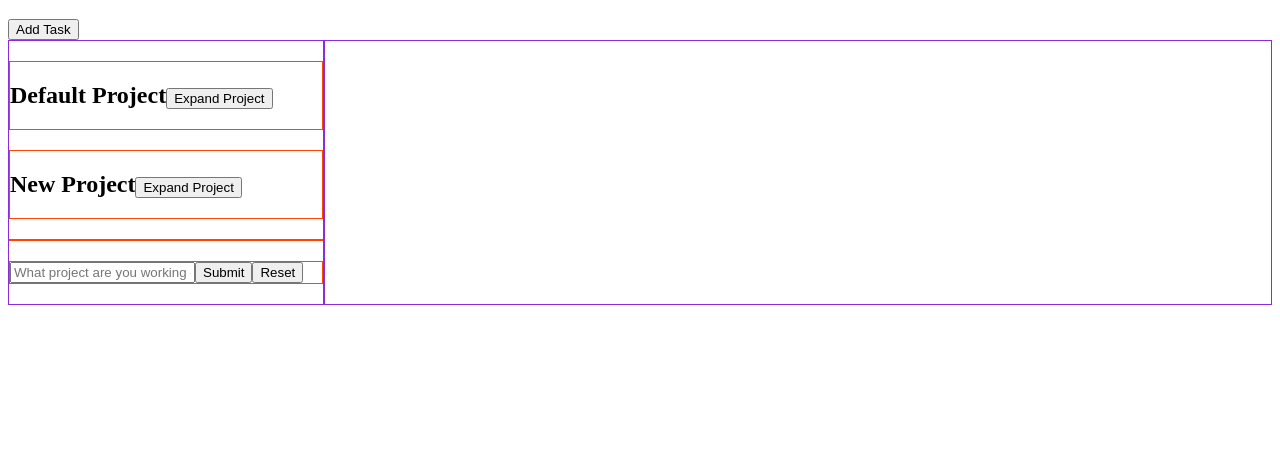
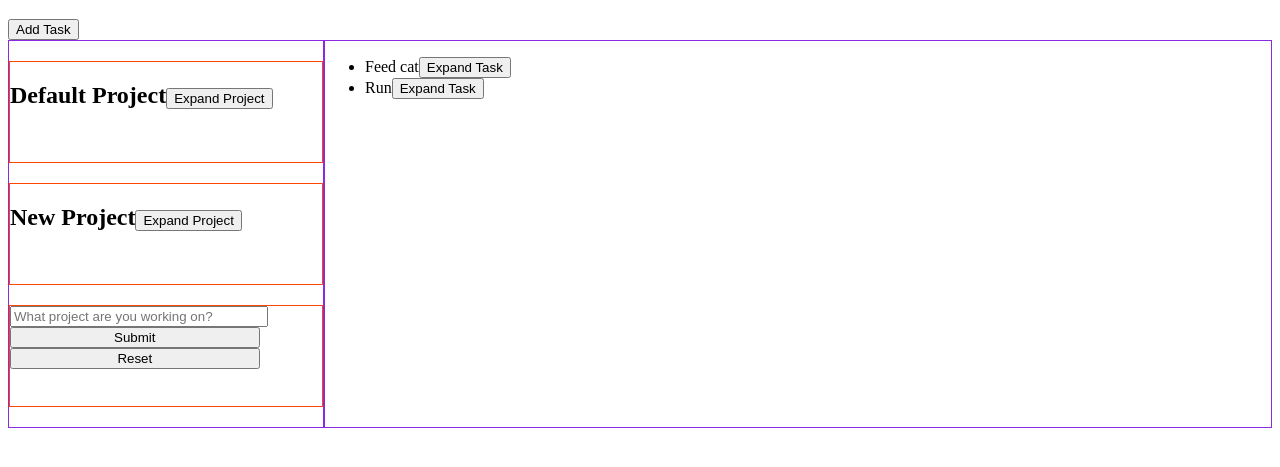
Before and after one commit to abdelghani-moussaid/todo-list, a website built with webpack: page src/index.html in a window 1280 px wide. Both pictures are taken after a click on the button "Add Project". Shown: the part 61-528 px from the top of the page. Built offline with nearby package versions, Linux system fonts and the light colour scheme.

Commit message:
display default project's

```diff
--- a/src/modules/display.js
+++ b/src/modules/display.js
@@ -1,5 +1,5 @@
 
-import Project from './project.js';
+// import Project from './project.js';
 import ProjectList from './defaults.js';
 
 const projectList = ProjectList();
@@ -41,7 +41,7 @@ export default function display () {
         });
     });
     const btnItem = document.createElement("div");
-    btnItem.classList.add("btn-item");
+    btnItem.id = "btn-item";
     const addProjectBtn = document.createElement("button");
     addProjectBtn.id = "project-add";
     addProjectBtn.textContent = "Add Project";
@@ -55,49 +55,10 @@ export default function display () {
     content.appendChild(taskDiv);
     container.appendChild(content);
     addProject();
-}
-
-
-function addProject() {
-    const projectListDiv = document.querySelector("#project-list");
-    const addProjectBtn = document.querySelector("#project-add");
-
-    addProjectBtn.addEventListener('click', (e) => {
-        addProjectBtn.style.display = "none";
-        const projectItem = document.createElement("div");
-        projectItem.classList.add("project-item");
-        const form = document.createElement("form");
-        const projectTitle = document.createElement("input");
-        projectTitle.id= "project-title";
-        projectTitle.setAttribute("placeholder", "What project are you working on? ");
-        projectTitle.required = true;
-        const submit = document.createElement("input");
-        submit.setAttribute("type", "submit");
-        const cancel = document.createElement("input");
-        cancel.setAttribute("type", "reset");
-        form.appendChild(projectTitle);
-        form.appendChild(submit);
-        form.appendChild(cancel);
-        projectItem.appendChild(form);
-        projectListDiv.appendChild(projectItem);
-        form.addEventListener("submit", (e) => {
-            e.preventDefault();
-            const project = Project(projectTitle.value);
-            projectList.addProject(project);
-            display(projectList);
-        });
-        document.onclick = function(e){
-            if(e.target !== projectTitle && e.target !== addProjectBtn){
-              //element clicked wasn't the form input; hide the form
-                addProjectBtn.style.display = "inline-block";
-                form.style.display = 'none';
-            }
-          };
-    })
+    displayTask(projectList.getProjectList()[0]);
 }
 
 function displayTask(project){
-    // projectItem.appendChild(projectDiv);
 
     const taskList = document.querySelector("#task-list");
     while(taskList.firstChild){
@@ -120,3 +81,41 @@ function displayTask(project){
         taskList.appendChild(taskListDiv);
     })
 }
+
+
+function addProject() {
+    const projectListDiv = document.querySelector("#project-list");
+    const addProjectBtn = document.querySelector("#project-add");
+
+    addProjectBtn.addEventListener('click', (e) => {
+        addProjectBtn.style.display = "none";
+        const btnItem = document.querySelector("#btn-item");
+        const form = document.createElement("form");
+        const projectTitle = document.createElement("input");
+        projectTitle.id= "project-title";
+        projectTitle.setAttribute("placeholder", "What project are you working on? ");
+        projectTitle.required = true;
+        const submit = document.createElement("input");
+        submit.setAttribute("type", "submit");
+        const cancel = document.createElement("input");
+        cancel.setAttribute("type", "reset");
+        form.appendChild(projectTitle);
+        form.appendChild(submit);
+        form.appendChild(cancel);
+        btnItem.appendChild(form);
+        projectListDiv.appendChild(btnItem);
+        form.addEventListener("submit", (e) => {
+            e.preventDefault();
+            const project = Project(projectTitle.value);
+            projectList.addProject(project);
+            display(projectList);
+        });
+        document.onclick = function(e){
+            if(e.target !== projectTitle && e.target !== addProjectBtn){
+              //element clicked wasn't the form input; hide the form
+                addProjectBtn.style.display = "inline-block";
+                form.remove();
+            }
+          };
+    })
+}
--- a/src/style.css
+++ b/src/style.css
@@ -2,12 +2,13 @@
     display: grid;
     grid-template-columns: 1fr 3fr;
 }
-.project-item, .btn-item {
+.project-item, #btn-item {
     border: 1px solid orangered;
     cursor: pointer;
     margin: 20px 0;
+    height: 100px;
 }
-.btn-item {
+#btn-item {
     cursor: auto;
 }
 #project-list {
@@ -18,3 +19,7 @@
     border: 1px solid blueviolet;
     /* min-height: 50vh; */
 }
+
+input {
+    width: 80%;
+}
```
